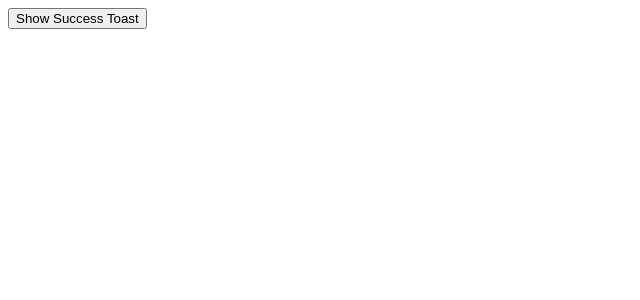
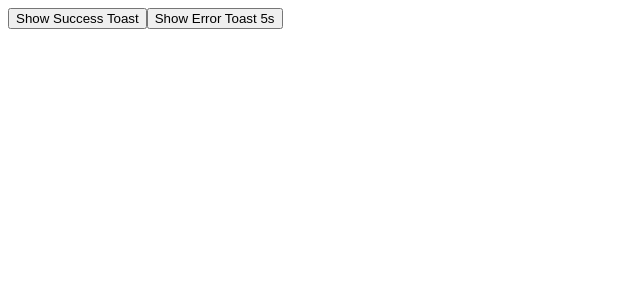
Before and after one commit to AProd18/react-toastify-lite, a React (Vite) app: page / in a window 1280 px wide. Shown: the top 300 px of the page, without its empty margins (0-640 px from the left). Built offline with nearby package versions, Linux system fonts and the light colour scheme.

Commit message:
feat(toast): add customizable toast duration support

```diff
--- a/src/ToastProvider.jsx
+++ b/src/ToastProvider.jsx
@@ -1,4 +1,4 @@
-import React, { createContext, useState, useCallback } from "react";
+import React, { createContext, useState, useCallback, useEffect } from "react";
 import { setToastFunction } from "./toast";
 import ToastContainer from "./ToastContainer";
 
@@ -24,17 +24,21 @@ export default function ToastProvider({
     "center",
   ];
 
-  const addToast = useCallback(({ type, message }) => {
+  const addToast = useCallback(({ type, message, duration = 1000 }) => {
     const id = Date.now();
     setToasts((prev) => [...prev, { id, type, message }]);
 
-    setTimeout(() => {
-      setToasts((prev) => prev.filter((t) => t.id !== id));
-    }, 3000);
+    if (duration > 0) {
+      setTimeout(() => {
+        setToasts((prev) => prev.filter((t) => t.id !== id));
+      }, duration);
+    }
   }, []);
 
   // Connect the global toast function with the local handler
-  setToastFunction(addToast);
+  useEffect(() => {
+    setToastFunction(addToast);
+  }, [addToast]);
 
   return (
     <>
--- a/src/main.jsx
+++ b/src/main.jsx
@@ -11,8 +11,19 @@ const MyIcons = {
 function App() {
   return (
     <div>
-      <button onClick={() => toast({ type: "success", message: "Saved!" })}>
+      <button
+        onClick={() =>
+          toast({ type: "success", message: "Saved!", duration: 3000 })
+        }
+      >
         Show Success Toast
+      </button>
+      <button
+        onClick={() =>
+          toast({ type: "error", message: "Error!", duration: 5000 })
+        }
+      >
+        Show Error Toast 5s
       </button>
     </div>
   );
--- a/src/toast.js
+++ b/src/toast.js
@@ -1,8 +1,8 @@
 let showToast;
 
-export function toast({ type = "default", message = "" }) {
+export function toast({ type = "default", message = "", duration }) {
   if (showToast) {
-    showToast({ type, message });
+    showToast({ type, message, duration });
   } else {
     console.warn("Toast system is not ready yet.");
   }
```
